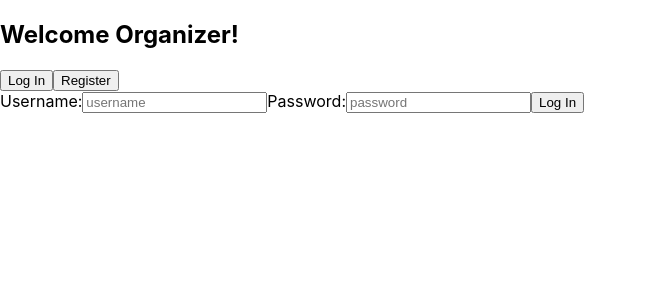
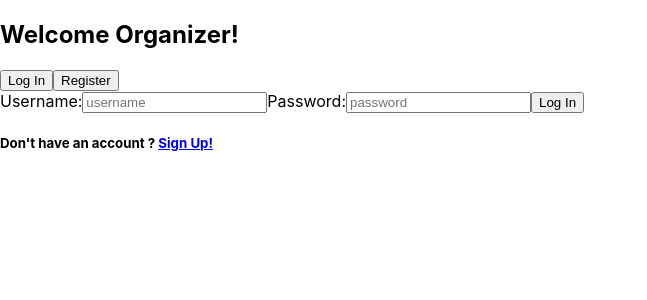
Before and after one commit to bw-potluck-planner-46/Frontend, a React (Create React App) app in the folder front-end/: page /organizer/login in a window 1280 px wide. Shown: the top 300 px of the page, without its empty margins (0-647 px from the left). Built offline with nearby package versions, Linux system fonts and the light colour scheme.

Commit message:
Added links on register and login to go from one to the other if you have an account or not

```diff
--- a/front-end/src/components/OrganizerLogin.js
+++ b/front-end/src/components/OrganizerLogin.js
@@ -70,6 +70,7 @@ const Login = () => {
         </label>
         <button type="submit">Log In</button>
       </form>
+      <h5>Don't have an account ? <a href='./register'>Sign Up!</a></h5>
     </div>
   );
 };
--- a/front-end/src/components/OrganizerRegister.js
+++ b/front-end/src/components/OrganizerRegister.js
@@ -2,6 +2,7 @@
 import React, { useState, useEffect } from 'react';
 import * as yup from 'yup';
 import styled from 'styled-components'
+import OrganizerStart from './OrganizerStart';
 
 const StyledFormContainer = styled.form`
     display: flex;
@@ -112,6 +113,8 @@ const Register = () => {
         setUser({...user, [event.target.name]: event.target.value});
     };
 
+
+
     return (
         <StyledFormContainer>
             <StyledForm>
@@ -127,7 +130,6 @@ const Register = () => {
                     />
                     {errorState.username.length > 0 ? <StyledError>{errorState.username}</StyledError> : null}
                 </StyledInputContainer>
-
                 <StyledLabel htmlFor='email'>Email</StyledLabel>
                 <StyledInputContainer>
                     <StyledInput
@@ -164,10 +166,10 @@ const Register = () => {
                     />
                     <label htmlFor='organizer'>Organizer</label>
 
-
+                    <h5>Already have an account ? <a href='./Login'>Log In</a></h5>
                 </div>
 
-                <StyledButton type='submit' disabled={disabled}>Sign Up!</StyledButton>
+                <StyledButton  type='submit' disabled={disabled}>Sign Up!</StyledButton>
             </StyledForm>
         </StyledFormContainer>
     );
```
